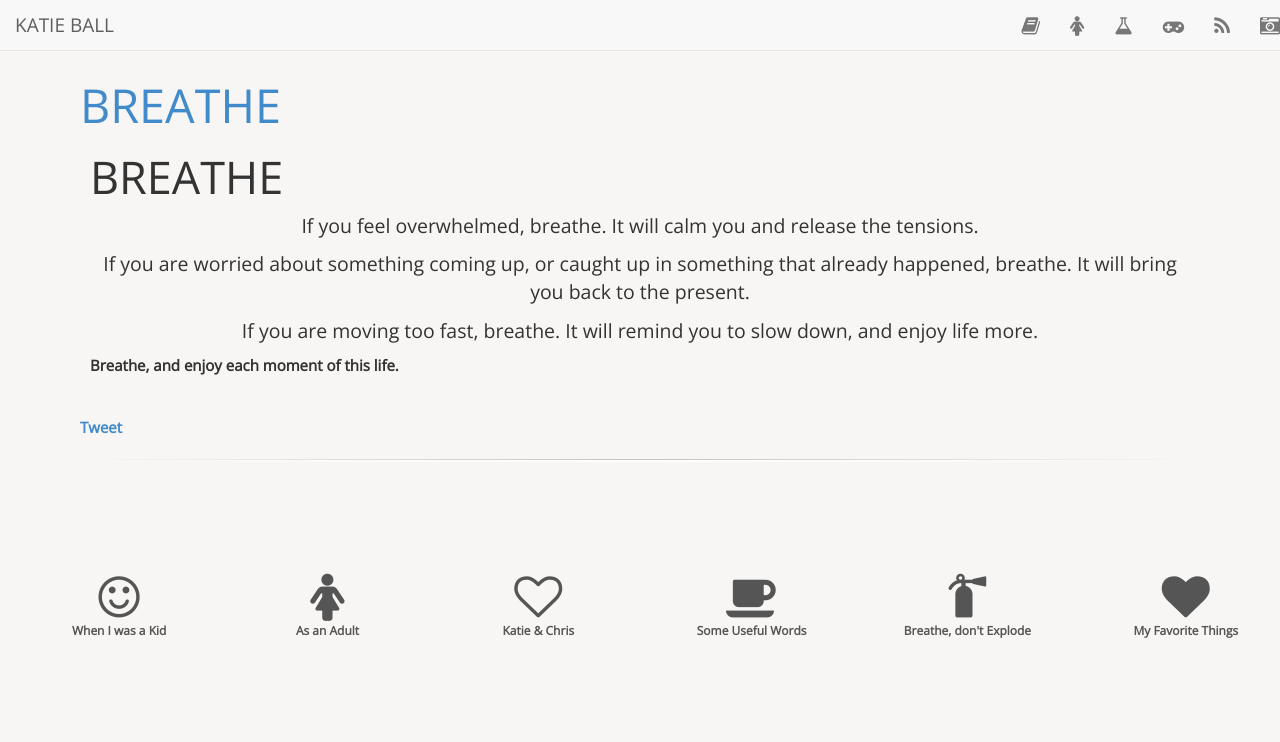
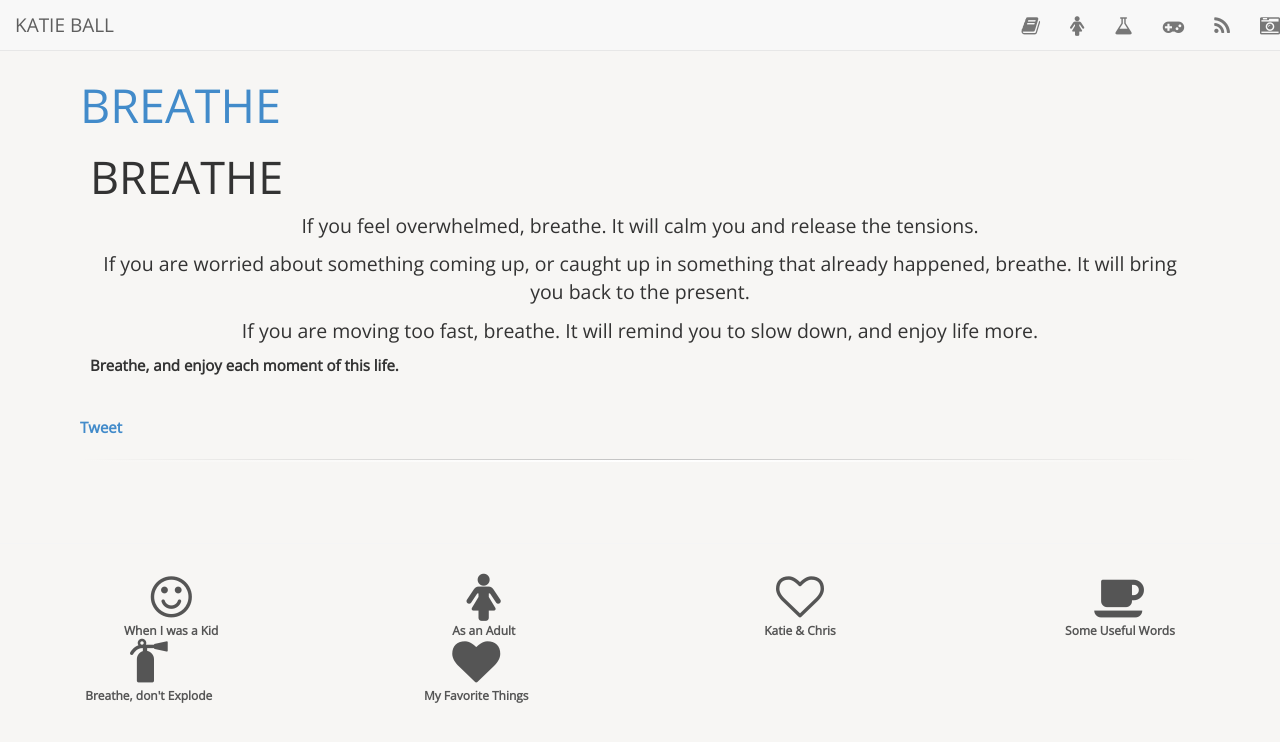
Before and after one commit to roachhd/roachhd.github.io, a Jekyll site: the page built from breathe/index.html, in a window 1280 px wide. Shown: the top 742 px of the page. Built offline with Jekyll 4.4.1, drawn with Linux system fonts in a browser that asks for light colours; nearby versions of some CDN libraries; Markdown is read by kramdown in place of the engine named in the settings; comment, search, counter and statistics services are not loaded.

Commit message:
Update innerfooter.html

```diff
--- a/_includes/innerfooter.html
+++ b/_includes/innerfooter.html
@@ -2,26 +2,26 @@
   <section class="meta">
     <div class="container-fluid">
       <div class="row">
-        <div class="col-xs-4 col-sm-2">
+        <div class="col-xs-6 col-sm-3">
           <a href="/about/me/as-a-kid/">
             <i class="fa fa-smile-o fa-4x"></i>
             <div>When I was a Kid</div>
           </a>
         </div>
-        <div class="col-xs-4 col-sm-2">
+        <div class="col-xs-6 col-sm-3">
           <a href="/about/me/as-an-adult/">
             <i class="fa fa-female fa-4x"></i>
             <div>As an Adult</div>
           </a>
         </div>
       <div class="row">
-        <div class="col-xs-4 col-md-2">
+        <div class="col-xs-6 col-md-3">
           <a href="/about/me/katie-chris/">
             <i class="fa fa-heart-o fa-4x"></i>
             <div>Katie &amp; Chris</div>
           </a>
         </div>
-        <div class="col-xs-4 col-md-2">
+        <div class="col-xs-6 col-md-3">
           <a href="http://katieball.me/zenlife/" target="_blank">
             <i class="fa fa-coffee fa-4x"></i>
             <div>
@@ -31,19 +31,18 @@
         </div>
 
       <div class="row">
-        <div class="col-xs-4 col-md-2">
+        <div class="col-xs-6 col-md-3">
           <a href="/about/breathe/">
             <i class="fa fa-fire-extinguisher  fa-4x"></i>
             <div>Breathe, don't Explode</div>
           </a>
         </div>
-        <div class="col-xs-4 col-md-2">
+        <div class="col-xs-6 col-md-3">
           <a href="/loves/">
             <i class="fa fa-heart fa-4x"></i>
             <div>My Favorite Things</div>
           </a>
         </div>
-
       </div>
     </div>
   </section>
```
